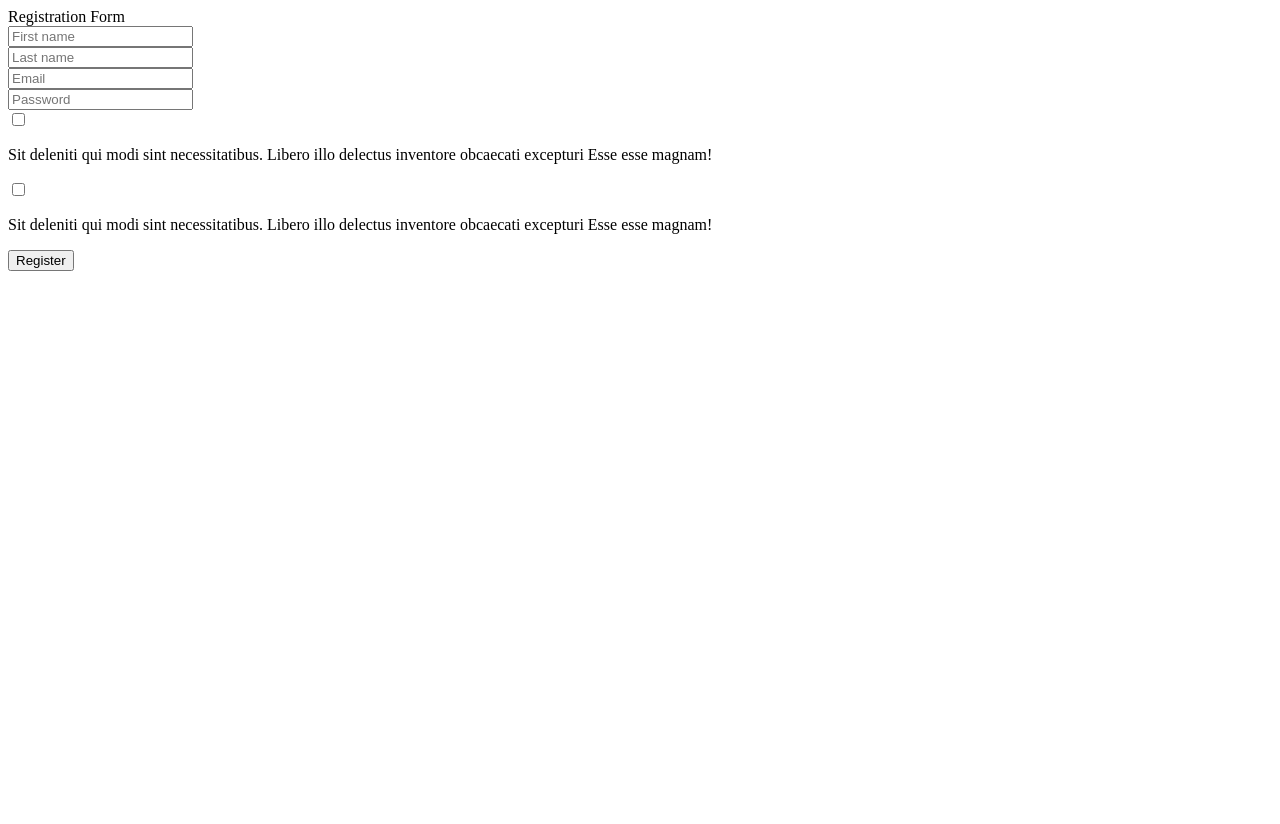
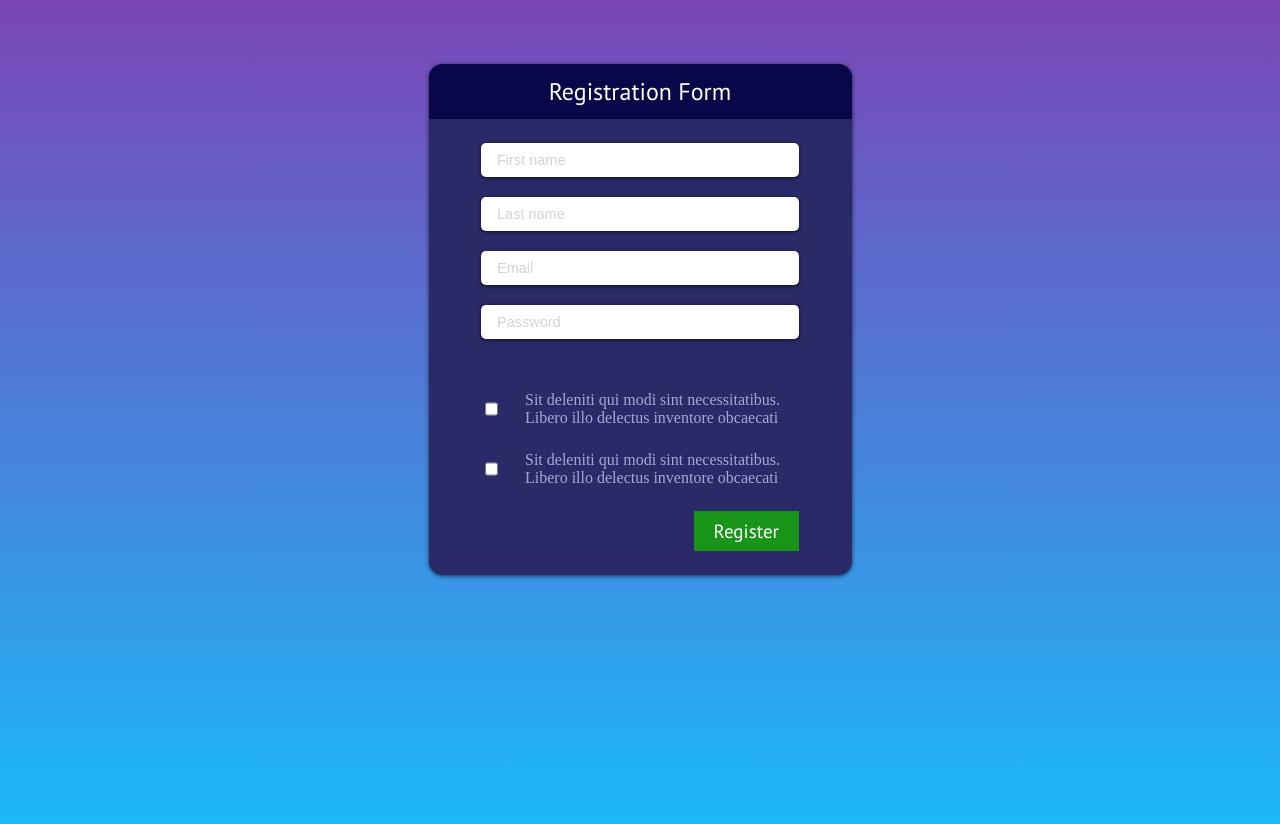
Before and after one commit to worrawutp/minibootcamp-basic-form-css, a website built with Parcel: page index.html in a window 1280 px wide. Before the commit the page ends 800 px from the top, so only its background shows below. Built offline with nearby package versions, Linux system fonts and the light colour scheme.

Commit message:
Add style to the form

```diff
--- a/index.html
+++ b/index.html
@@ -3,6 +3,9 @@
 <head>
   <meta charset="UTF-8">
   <title>Example Form</title>
+
+  <link rel="preconnect" href="https://fonts.gstatic.com">
+  <link href="https://fonts.googleapis.com/css2?family=PT+Sans&display=swap" rel="stylesheet">
 </head>
 <body>
   <main>
@@ -21,21 +24,25 @@
         <div class="field">
           <input type="text" placeholder="Password" name="password" />
         </div>
-        <div class="field">
-          <input type="checkbox" name="condition_1"/>
-          <p>Sit deleniti qui modi sint necessitatibus. Libero illo delectus inventore obcaecati excepturi Esse esse magnam!</p>
-        </div>
-        <div class="field">
-          <input type="checkbox" name="condition_2"/>
-          <p>Sit deleniti qui modi sint necessitatibus. Libero illo delectus inventore obcaecati excepturi Esse esse magnam!</p>
-        </div>
-        <div class="field">
+
+        <div class="field-checkboxes">
+          <div class="field field-checkbox">
+            <input type="checkbox" name="condition_1"/>
+            <p>Sit deleniti qui modi sint necessitatibus. Libero illo delectus inventore obcaecati</p>
+          </div>
+          <div class="field field-checkbox">
+            <input type="checkbox" name="condition_2"/>
+            <p>Sit deleniti qui modi sint necessitatibus. Libero illo delectus inventore obcaecati</p>
+          </div>
+        </div> <!--.field-checkboxes -->
+
+        <div class="field field-submit">
           <input type="submit" name="submit" value="Register" />
         </div>
       </form>
     </div>
   </main>
 
-  <script type="text/javascript" src="index.js"></script>
+  <script type="text/javascript" src="src/index.js"></script>
 </body>
 </html>
--- a/package.json
+++ b/package.json
@@ -8,5 +8,8 @@
   },
   "scripts": {
     "dev": "parcel index.html"
+  },
+  "devDependencies": {
+    "sass": "^1.35.1"
   }
 }
--- /dev/null
+++ b/src/index.js
@@ -0,0 +1 @@
+import './main.scss'
--- /dev/null
+++ b/src/main.scss
@@ -0,0 +1,79 @@
+html, body {
+ font-size: 16px;
+}
+
+body {
+  background: #16BFFD;  /* fallback for old browsers */
+  background: -webkit-linear-gradient(to bottom, #7B45B7, #16BFFD);  /* Chrome 10-25, Safari 5.1-6 */
+  background: linear-gradient(to bottom, #7B45B7, #16BFFD); /* W3C, IE 10+/ Edge, Firefox 16+, Chrome 26+, Opera 12+,
+  Safari 7+ */
+  background-repeat: no-repeat;
+  height: 100vh;
+}
+
+form {
+  margin: 0 auto;
+  width: 318px;
+}
+
+input[type="text"] {
+  margin-bottom: 1.25rem;
+  padding: 0.5rem 1rem;
+  font-size: 1rem;
+  width: 100%;
+  border-radius: 5px;
+  border: none;
+  box-shadow: 0px 1px 4px #000000ad;
+}
+input[type="text"]::placeholder {
+  color: lightgray;
+  font-size: 14.5px;
+}
+input[type="submit"] {
+  font-family: "PT Sans";
+  font-size: 19px;
+  border: none;
+  background-color: #189518;
+  color: white;
+  padding: 0.5rem 1.25rem;
+}
+
+
+.field {
+  display: flex;
+}
+.field-checkboxes { margin-top: 2rem; }
+.field-checkbox {
+  display: flex;
+  margin-bottom: 1.5rem;
+  color: #9fabd3;
+  p {
+    margin: 0;
+    margin-left: 1.5rem;
+  }
+}
+.field-submit {
+  text-align: right;
+  justify-content: flex-end;
+}
+
+.form-wrapper {
+  background-color: #2A2A68;
+  width: 375px;
+  margin: 4rem auto;
+  padding: 1.5rem;
+  color: white;
+  border-radius: 14px;
+  box-shadow: 0px 1px 4px #000000ad;
+}
+.form-title {
+  font-family: 'PT Sans', sans-serif;
+  font-size: 24px;
+  text-align: center;
+  background-color: #070749;
+  padding: 0.75rem 1.5rem;
+  margin: -1.5rem;
+  margin-bottom: 1.5rem;
+  border-top-left-radius: 14px;
+  border-top-right-radius: 14px;
+}
```
Also changed, not shown: index.js (deleted), 1 other file.
